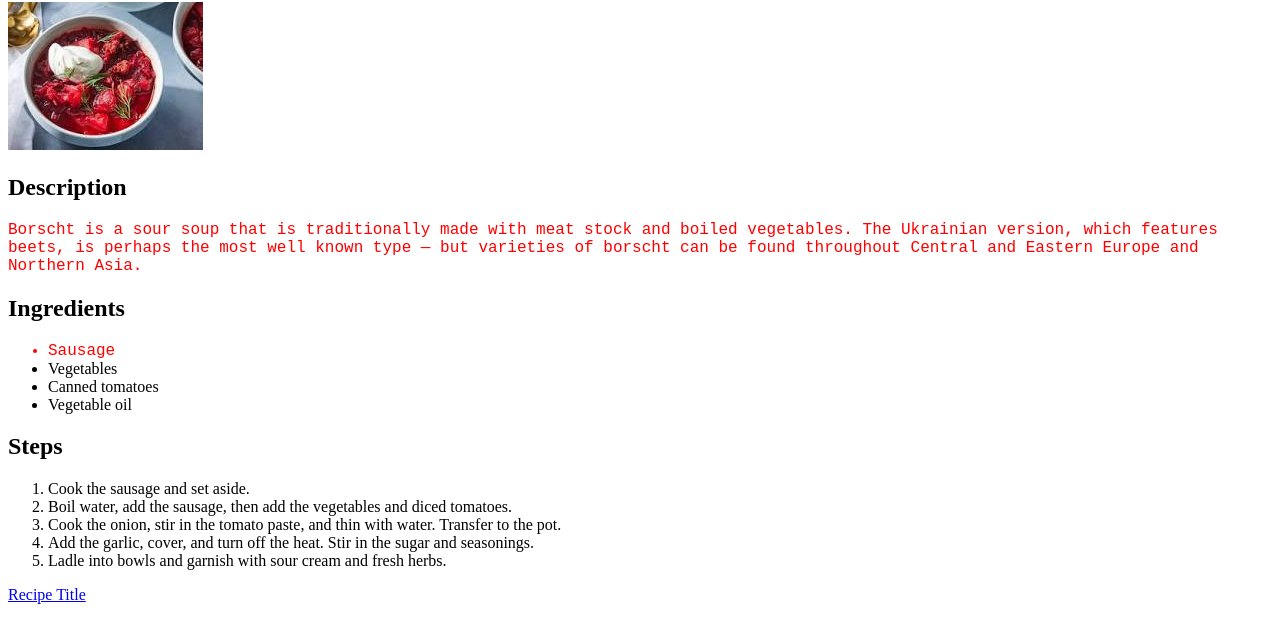
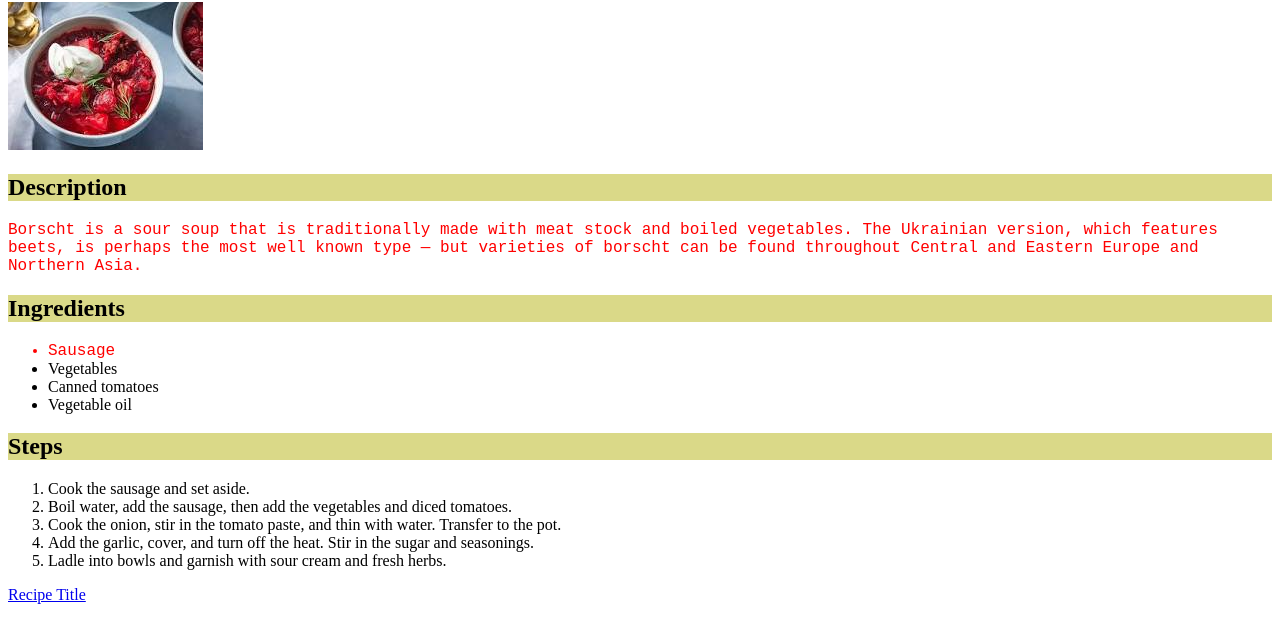
Before and after one commit to kvasivch/odin-recipes, a plain HTML site: page recipes/borscht.html in a window 1280 px wide. Shown: the part 78-720 px from the top of the page. Drawn offline with Linux system fonts and the light colour scheme.

Commit message:
Style h2

```diff
--- a/style.css
+++ b/style.css
@@ -7,3 +7,7 @@ h1{
     color: red;
     font-family:'Courier New', Courier, monospace;
 }
+
+h2{
+    background-color:rgb(218, 217, 136);
+}
```
